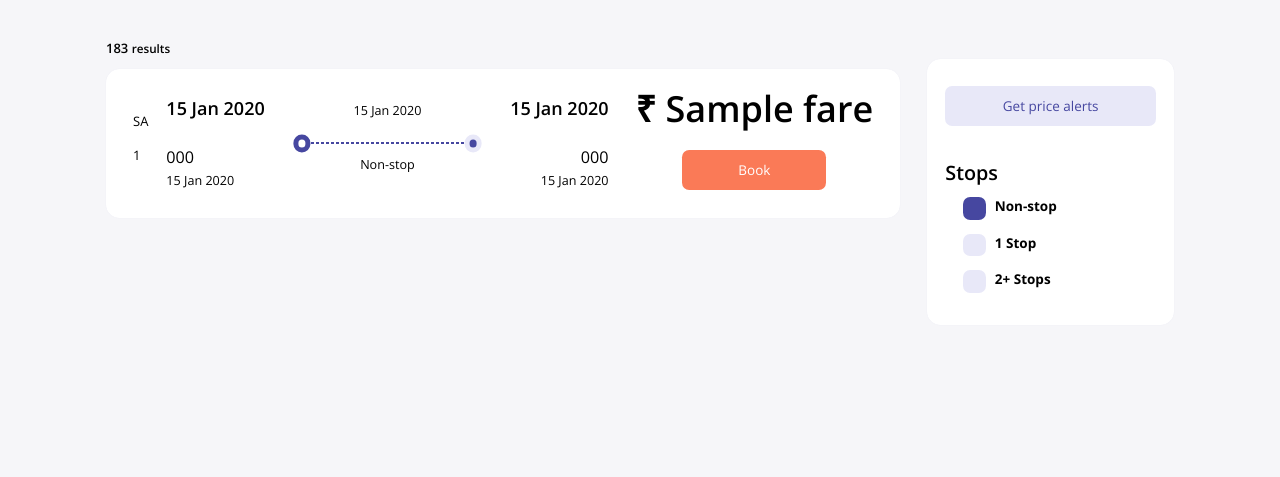
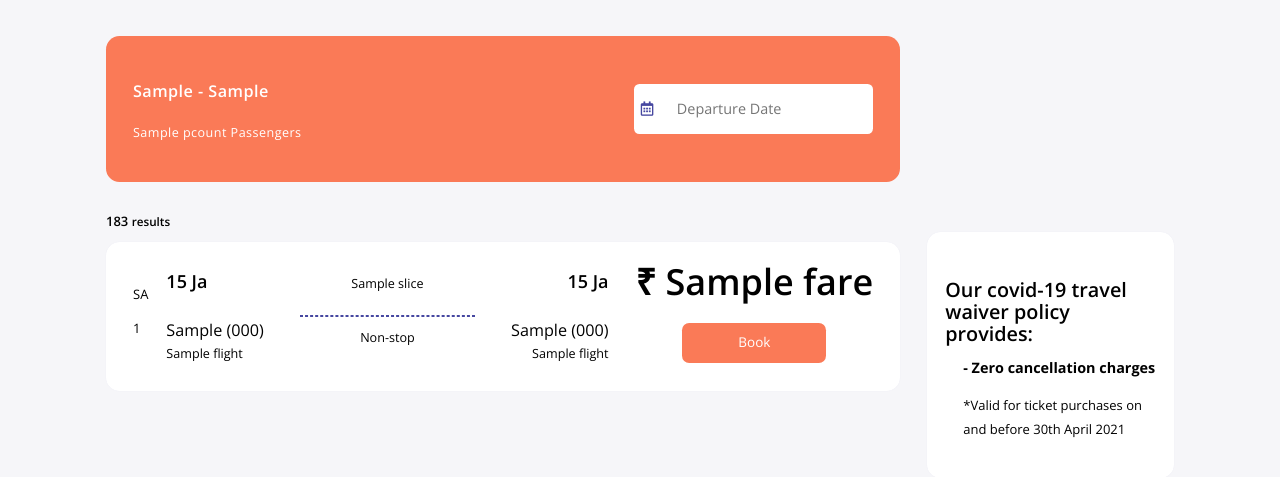
Before and after one commit to RohitYelnare/SuratAir, a Node server app: template views/flights.ejs in a window 1280 px wide. Shown: the top 477 px of the page. Run offline with Node 20, Linux system fonts and the light colour scheme; the template is opened without the code that fills it: most values are stand-ins (such as "Sample title", 1, 10 or a date in 2020).

Commit message:
minor changes in flight.ejs

```diff
--- a/app.js
+++ b/app.js
@@ -8,7 +8,7 @@ app.use(express.static("public"));
 app.set('view engine', 'ejs');
 app.use(express.json());
 app.use(express.urlencoded({ extended: true }));
-var flightsfound,destinationsfound,flight_id_tmp, seat_tmp=[], pcount=[],pname=[], pgender=[],occupied=[], page=[];
+var flightsfound,destinationsfound,flight_id_tmp, seat_tmp=[], pcount=[],pname=[], pgender=[],occupied=[], page=[], flight_dur=[];
 function getRandomInt(max) {
     return Math.floor(Math.random() * Math.floor(max));
 }
@@ -115,7 +115,7 @@ app.post("/search", function(req, res){
     const arr = req.body.arr;
     const date = req.body.date;
     pcount = req.body.pcount;
-    const query = "SELECT DISTINCT * FROM route r, flight f, airport a1, airport a2 WHERE  f.route_id=r.route_id AND r.dept_code=a1.code_id AND r.arr_code=a2.code_id AND f.dept_date='" + date + "' AND a1.city='" + dept +"' AND a2.city='" + arr + "';";
+    const query = "SELECT DISTINCT flight_id, fare, dept_date, dept_code, arr_code, dept_time, arr_time, a1.city as dept_city, a1.name as dept_name, a2.city as arr_city, a2.name as arr_name FROM route r, flight f, airport a1, airport a2 WHERE  f.route_id=r.route_id AND r.dept_code=a1.code_id AND r.arr_code=a2.code_id AND f.dept_date='" + date + "' AND a1.city='" + dept +"' AND a2.city='" + arr + "';";
 
     mysqlConnection.query(query, (err, flights, fields) => {
         if (!err){
@@ -123,12 +123,15 @@ app.post("/search", function(req, res){
                 res.send("no flights found");
             }else{
                 flightsfound=flights;
+                flightsfound.forEach((flight)=>flight_dur.push(time_diff (flight.arr_time, flight.dept_time)));
+                console.log(flight_dur);
                 res.redirect("flights");
             }
         }
             else
             console.log(err);
     });
+
 
 });
 
@@ -157,7 +160,7 @@ app.post("/search", function(req, res){
 //
 
 app.get("/flights", function(req, res){
-    res.render("flights", {flights: flightsfound});
+    res.render("flights", {flights: flightsfound, pcount:pcount, flight_dur:flight_dur});
 });
 
 app.post("/flights", function(req, res){
@@ -237,3 +240,31 @@ if (port == null || port == "") {
 app.listen(port, function() {
   console.log("Airline Server started on port 3000");
 });
+
+function time_sec(sec)                                //seconds->HH:MM:SS
+      {
+          var hrs = Math.floor(sec / 3600);
+          var min = Math.floor((sec - (hrs * 3600)) / 60);
+          var seconds = sec - (hrs * 3600) - (min * 60);
+          seconds = Math.round(seconds * 100) / 100
+
+          var result = (hrs < 10 ? "0" + hrs : hrs);
+          result += ":" + (min < 10 ? "0" + min : min);
+          result += ":" + (seconds < 10 ? "0" + seconds : seconds);
+          console.log(result);
+          return result;
+        }
+
+      function time_diff(t1,t2)                              //HH:MM:SS->seconds
+      {
+        var a = t1.split(':'); // split it at the colons
+        var b=  t2.split(':');
+        var s1 = (+a[0]) * 60 * 60 + (+a[1]) * 60 + (+a[2]);
+        var s2 = (+b[0]) * 60 * 60 + (+b[1]) * 60 + (+b[2]);
+        console.log(s1);
+        console.log(s2);
+        var SECONDS=s1-s2;
+        var time=time_sec(SECONDS);
+        console.log(time);
+        return time;
+      }
--- a/views/flights.ejs
+++ b/views/flights.ejs
@@ -23,7 +23,20 @@
     </div> -->
     <div class="container">
         <section class="dashboard">
-
+            <header class="booking-bar" style="background-color: HSL(var(--button-background-color, var(--color-orange)));">
+              <div class="booking-bar__info">
+                <h2 class="booking-bar__heading"><%=flights[0].dept_city%> - <%=flights[0].arr_city%><h2>
+                <p class="booking-bar__sub-heading"><%=pcount%> Passengers</p>
+              </div>
+              <!-- /.booking-bar__info -->
+              <div class="booking-bar__inputs">
+                <div class="icon-input">
+                  <i class="icon-input__icon far fa-calendar-alt"></i>
+                  <input type="text" placeholder="Departure Date" value="<%=flights[0].dept_date.toString().slice(0,-39)%>" disabled style="background-color: white;">
+                </div>
+              </div>
+              <!-- booking-bar__inputs -->
+            </header>
           <section class="flights">
             <header>
               <p class="flights__total">183 <span>results</span></p>
@@ -41,26 +54,28 @@
                 </div>
                 <!-- /.flight-card__airlines -->
                 <div class="flight-card__departure">
-                  <time class="flight-card__time"><%= flight.dept_time %></time>
-                  <h2 class="flight-card__city"><%= flight.dept_code %></h2>
-                  <time class="flight-card__day"><%= flight.dept_date %></time>
+                  <time class="flight-card__time"><%=flight.dept_time.toString().substr(0,5)%></time>
+                  <h2 class="flight-card__city"><%=flight.dept_city%> (<%=flight.dept_code%>)</h2>
+                  <time class="flight-card__day"><%=flight.dept_name%></time><br>
+                  <!-- <time class="flight-card__day"><%=flight.dept_date%></time> -->
                 </div>
                 <!-- /.flight-card__departure -->
                 <div class="flight-card__route">
-                  <p class="flight-card__duration"><%= flight.arr_time %></p>
+                  <p class="flight-card__duration"><%=flight_dur[0].slice(0,-3) %></p>
                   <div class="flight-card__route-line route-line" aria-hidden="true">
-                    <div class="route-line__stop route-line__start" aria-hidden="true"></div>
+                    <div class="route-line_stop route-line_start" aria-hidden="true"></div>
                     <!-- /.route-line__start -->
-                    <div class="route-line__stop route-line__end" aria-hidden="true"></div>
+                    <div class="route-line_stop route-line_end" aria-hidden="true"></div>
                     <!-- /.route-line__start -->
                   </div>
                   <!-- flight-card__route-line -->
                   <p class="flight-card__type">Non-stop</p>
                 </div>
                 <div class="flight-card__arrival">
-                  <time class="flight-card__time"><%= flight.arr_time %></time>
-                  <h2 class="flight-card__city"><%= flight.arr_code %></h2>
-                  <time class="flight-card__day"><%= flight.dept_date %></time>
+                  <time class="flight-card__time"><%= flight.arr_time.toString().substr(0,5) %></time>
+                  <h2 class="flight-card__city"><%=flight.arr_city%> (<%=flight.arr_code%>)</h2>
+                  <time class="flight-card__day"><%=flight.arr_name%></time><br>
+                  <!-- <time class="flight-card__day"><%= flight.dept_date %></time> -->
                 </div>
                 <!-- /.flight-card__arrival -->
                 <div class="flight-card__action">
@@ -80,25 +95,19 @@
           </section>
 
           <aside class="sidebar">
-            <section class="sidebar-section">
+            <!-- <section class="sidebar-section">
               <button class="button button--purple sidebar__action">Get price alerts</button>
-            </section>
+            </section> -->
             <!-- /.sidebar-section -->
 
             <section class="sidebar-section">
-              <h2 class="sidebar-section__heading">Stops</h2>
+              <h2 class="sidebar-section__heading">Our covid-19 travel waiver policy provides:</h2>
               <ul class="choice-list">
                 <li class="choice-list__item">
-                  <input id="checkbox-1" type="checkbox" class="checkbox" checked="checked">
-                  <label for="checkbox-1">Non-stop</label>
+                  <label >- Zero cancellation charges</label>
                 </li>
                 <li class="choice-list__item">
-                  <input id="checkbox-2" type="checkbox" class="checkbox">
-                  <label for="checkbox-2">1 Stop</label>
-                </li>
-                <li class="choice-list__item">
-                  <input id="checkbox-3" type="checkbox" class="checkbox">
-                  <label for="checkbox-3">2+ Stops</label>
+                  <p >*Valid for ticket purchases on and before 30th April 2021</p>
                 </li>
               </ul>
             </section>
--- a/views/pdetails.ejs
+++ b/views/pdetails.ejs
@@ -41,7 +41,7 @@
                                             <fieldset>
                                                 <label for="passenger name">Passenger name <%=pcount-i+1%>:</label>
 
-                                                <input class="box-control" type="text" name="name" required id="name" />
+                                                <input class="box-control" type="text" name="name" required id="name" autocomplete="off"/>
                                             </fieldset>
 
                                         </div>
--- a/views/search.ejs
+++ b/views/search.ejs
@@ -63,6 +63,7 @@ function updateSelect(changedSelect, selectId) {
                                                 <select required name='dept' id="place1" onchange="updateSelect(this,'place2')" >
                                                     <option value="">Select a location...</option>
                                                     <% for (var i = 0; i < destinationsfound.length; i++) { %>
+
                                                         <option>
                                                            <%= destinationsfound[i].city %>
                                                         </option>
```
